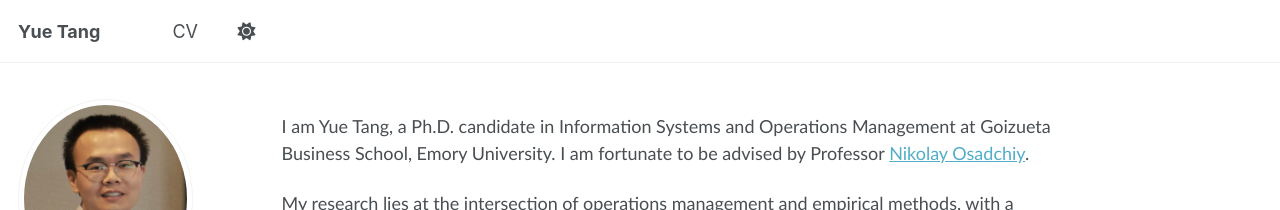
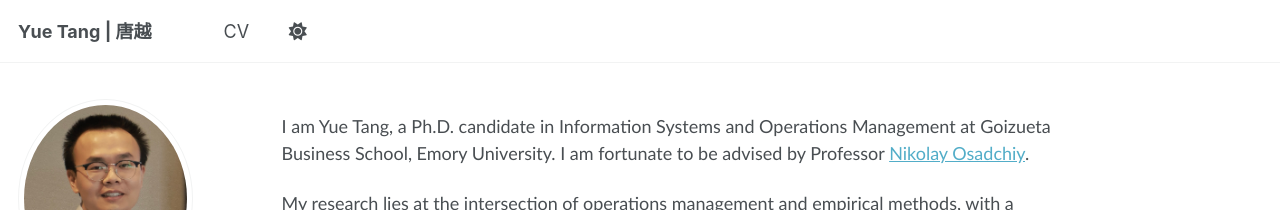
Before and after one commit to YueTang-YT/YueTang-YT.github.io, a Jekyll site: the page built from _pages/about.md, in a window 1280 px wide. Shown: the top 210 px of the page. Built offline with Jekyll 4.4.1, drawn with Linux system fonts in a browser that asks for light colours; some web fonts are replaced.

Commit message:
Update _config.yml

```diff
--- a/_config.yml
+++ b/_config.yml
@@ -9,7 +9,7 @@
 # Basic Site Settings
 locale                   : "en-US"
 site_theme               : "default"
-title                    : "Yue Tang"
+title                    : "Yue Tang | 唐越"
 title_separator          : "-"
 name                     : "Yue Tang"
 description              : "PhD student in Business at Emory University. Researching supply chain, disruptions, and operations analytics."
```
